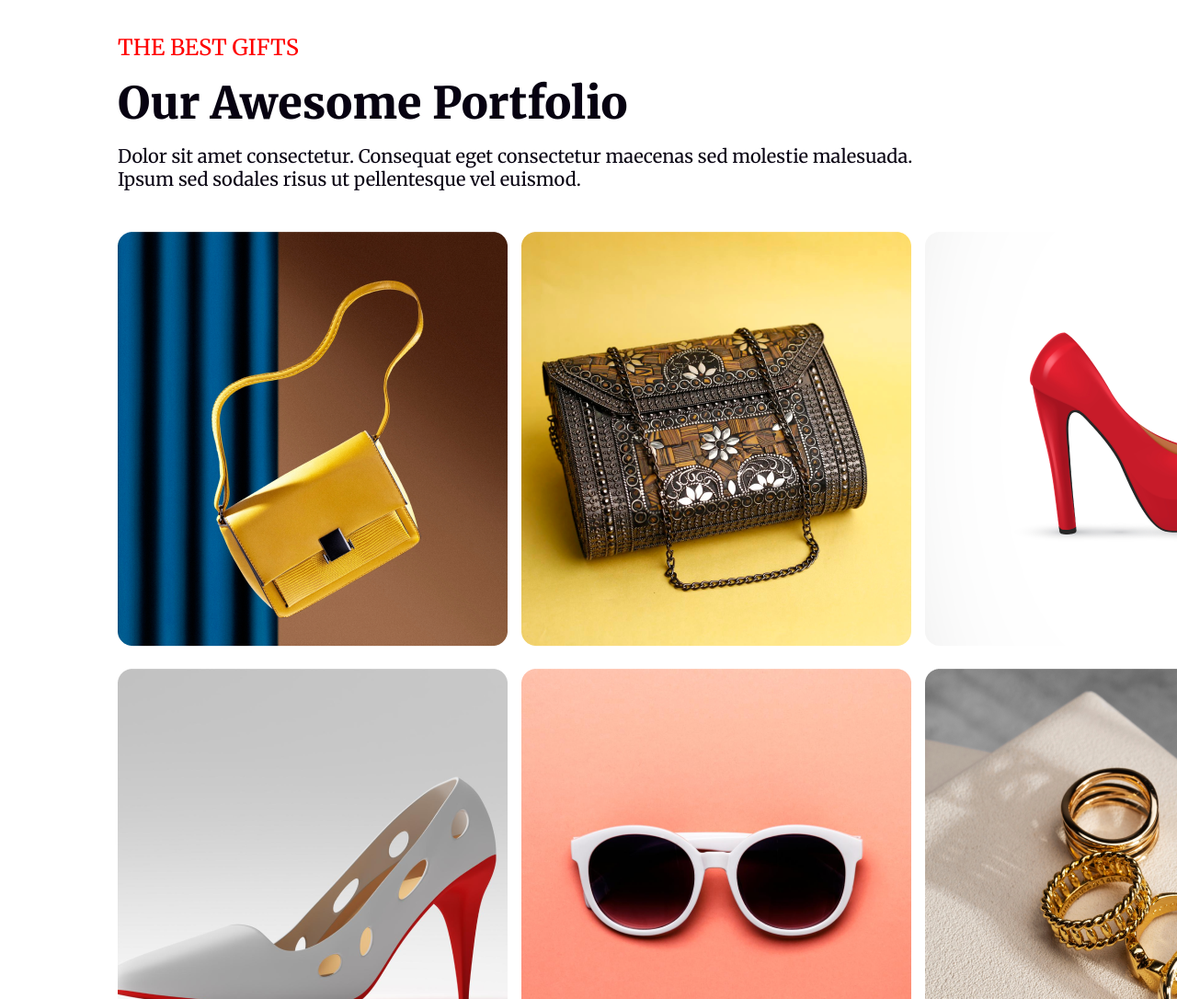
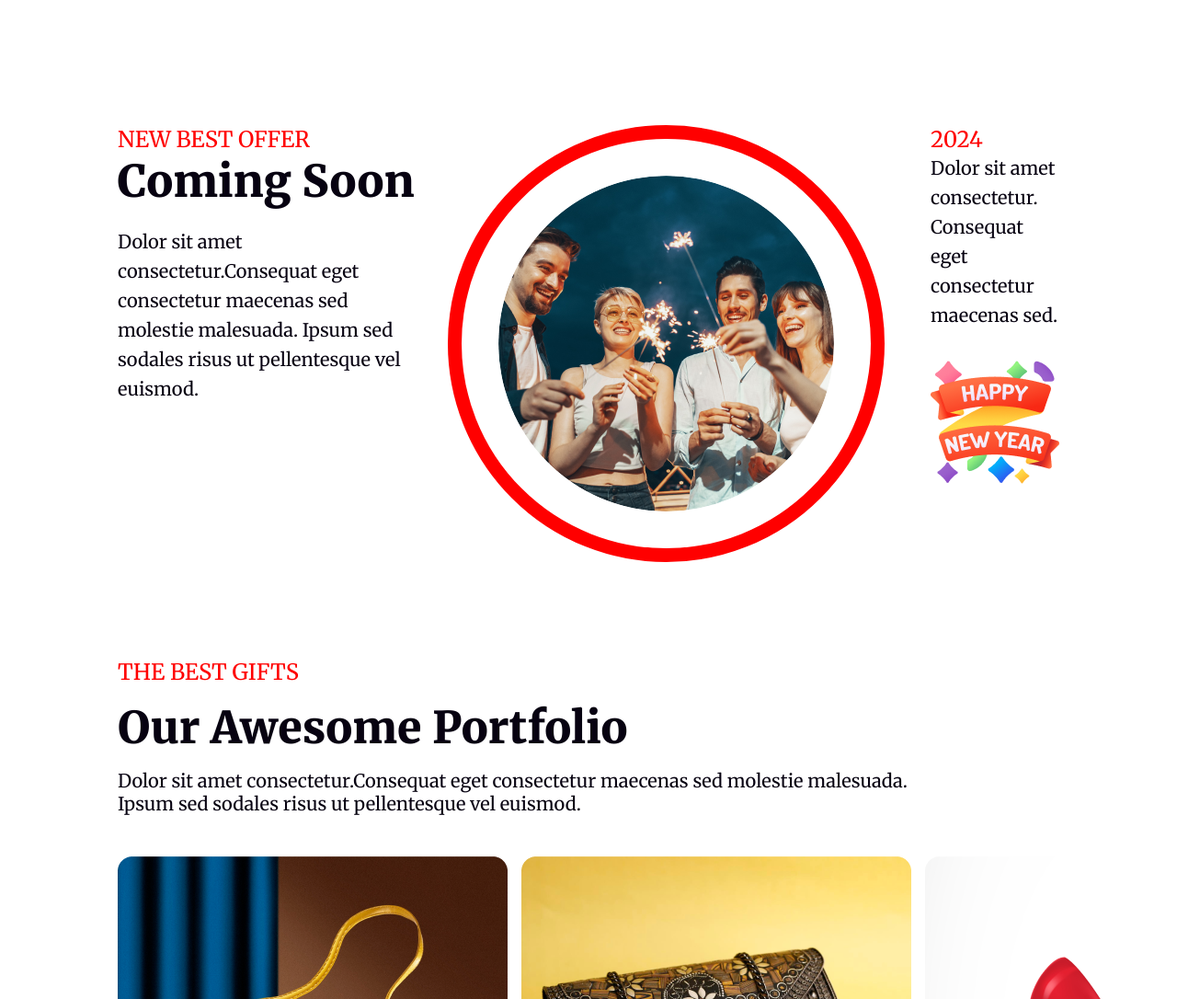
Before and after one commit to tanbir237/new-year-assignment, a plain HTML site: page index.html in a window 1280 px wide. Shown: the part 2200-3286 px from the top of the page at 92% size. Drawn offline with Linux system fonts and the light colour scheme; grey boxes are pictures that could not be loaded.

Commit message:
finished

```diff
--- a/index.html
+++ b/index.html
@@ -46,7 +46,7 @@
       <div class="midnight-party-content">
         <div class="midnight-party-texts">
           <h2 class="welcome">Welcome to <br> midnight party</h2>
-          <h4 class="description">Dolor sit amet consectetur. Consequat eget consectetur maecenas sed molestie <br>
+          <h4 class="description">Dolor sit amet consectetur.Consequat eget consectetur maecenas sed molestie <br>
             malesuada. Ipsum sed sodales risus ut pellentesque vel euismod. </h4>
           <button class="join">JOIN NOW</button>
         </div>
@@ -55,11 +55,30 @@
 
     </section>
 
+    <section class="bonus-part">
+      <div class="best-offer-1">
+        <h4 class="best-text">NEW BEST OFFER</h4>
+        <h2 class="best-tittle">Coming Soon</h2>
+        <p class="best-para">Dolor sit amet consectetur.Consequat eget consectetur maecenas sed molestie malesuada.
+          Ipsum sed sodales risus ut pellentesque vel euismod. </p>
+      </div>
+      <div class="best-offer-img">
+        <img class="best-img" src="./resources/Ellipse 1.png" alt="">
+      </div>
+      <div class="best-offer-2">
+        <h2 class="year">2024</h2>
+        <p class="best-para">
+          Dolor sit amet consectetur. <br> Consequat eget consectetur maecenas sed.
+        </p>
+        <img src="./resources/Group 96.png" alt="">
+      </div>
+    </section>
+
     <section class="awesome">
       <div class="awesome-info">
         <h4 class="awesome-text">THE BEST GIFTS</h4>
         <h2 class="awesome-tittle">Our Awesome Portfolio</h2>
-        <p class="awesome-para">Dolor sit amet consectetur. Consequat eget consectetur maecenas sed molestie malesuada.
+        <p class="awesome-para">Dolor sit amet consectetur.Consequat eget consectetur maecenas sed molestie malesuada.
           <br> Ipsum sed sodales risus ut pellentesque vel euismod.
         </p>
 
@@ -113,8 +132,8 @@
           </p>
         </div>
         <div class="contact">
-         <p class="number"> <i class="fa-solid fa-phone"></i> +00 123 584 124</p>
-         <p class="world"> <i class="fa-solid fa-globe"></i> www.website.com</p>
+          <p class="number"> <i class="fa-solid fa-phone"></i> +00 123 584 124</p>
+          <p class="world"> <i class="fa-solid fa-globe"></i> www.website.com</p>
         </div>
 
       </div>
--- a/style/styles.css
+++ b/style/styles.css
@@ -127,15 +127,61 @@ main,
 }
 
 .join {
-   padding: 10px;
-   background-color:#070211;
-   color: #FFF;
-   border: 0;
-   margin-left: 20px;
+    padding: 10px;
+    background-color: #070211;
+    color: #FFF;
+    border: 0;
+    margin-left: 20px;
 }
 
 .midnight-img {
     margin-top: 60px;
+}
+
+/* Bonus */
+
+.bonus-part {
+    display: flex;
+    margin-top: 100px;
+    margin-bottom: 100px;
+}
+
+.best-text,
+.year {
+    color: #F00;
+
+    font-size: 24px;
+
+    font-weight: 500;
+}
+
+.best-tittle {
+    color: #070211;
+
+    font-size: 48px;
+
+    font-weight: 900;
+    margin-bottom: 20px;
+
+
+}
+
+.best-img {
+    border-radius: 463px;
+    border: 15px solid #F00;
+    padding: 40px;
+    margin-left: 25px;
+    margin-right: 50px;
+}
+
+.best-para {
+    color: #070211;
+
+    font-size: 20px;
+
+    font-weight: 400;
+    line-height: 32px;
+    margin-bottom: 30px;
 }
 
 
@@ -253,19 +299,27 @@ footer {
 
 }
 
-.info-1, .info-2 {
+.info-1,
+.info-2 {
 
     display: flex;
     justify-content: space-between;
 
 }
 
-.address, .contact, .rights , .unsubs{
+.address,
+.contact,
+.rights,
+.unsubs {
     margin-top: 100px;
     margin-bottom: 40px;
 }
 
-.home-address, .number, .world , .rights-sp, .unsubs {
+.home-address,
+.number,
+.world,
+.rights-sp,
+.unsubs {
     color: #FFF;
 
     font-size: 18px;
@@ -274,13 +328,13 @@ footer {
 
 }
 
-.social{
+.social {
     padding-top: 45px;
     text-align: center;
     padding-bottom: 45px;
 
 }
 
-hr{
-    color: #000;
+.line {
+    background-color: #070211;
 }
```
